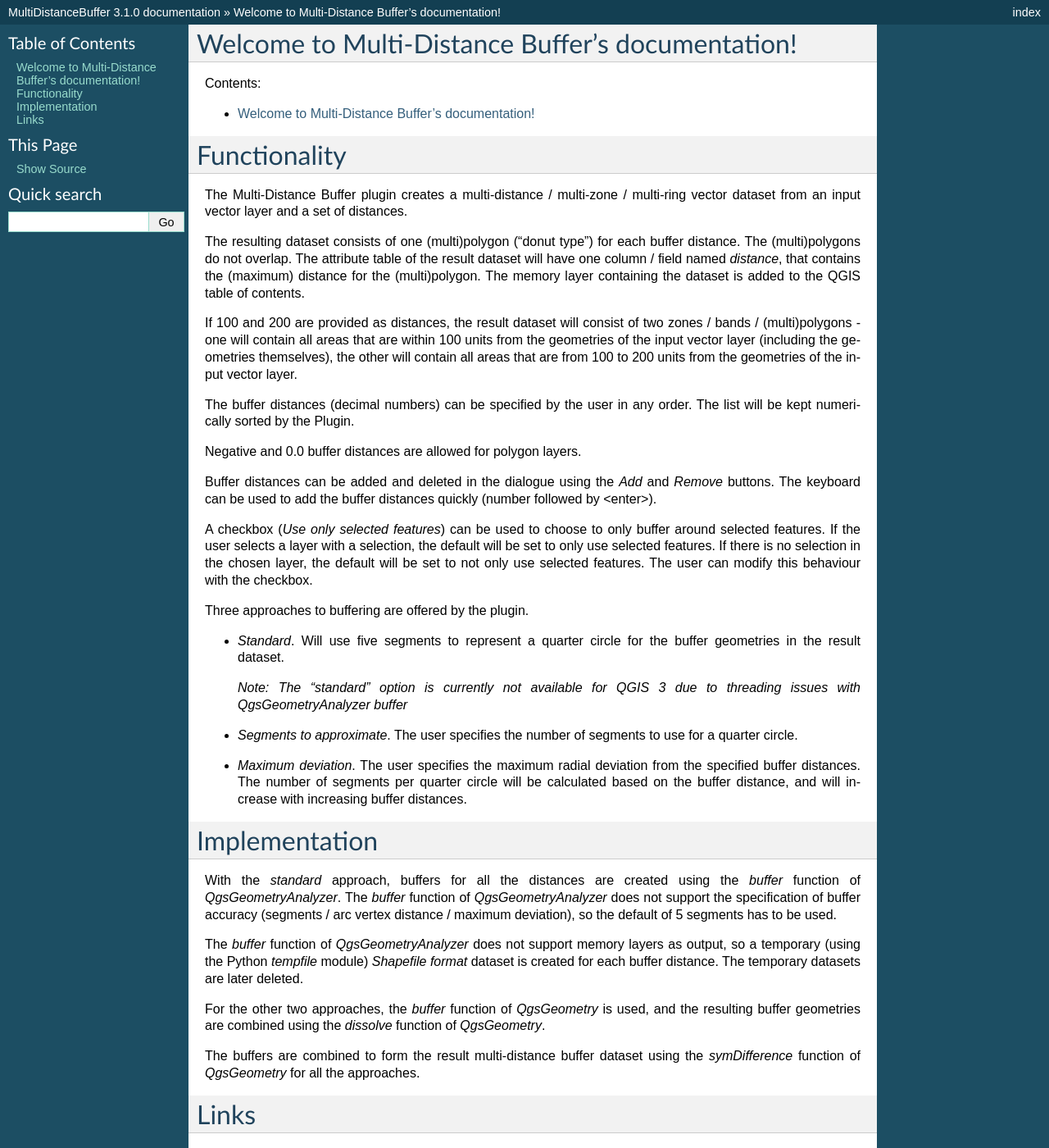
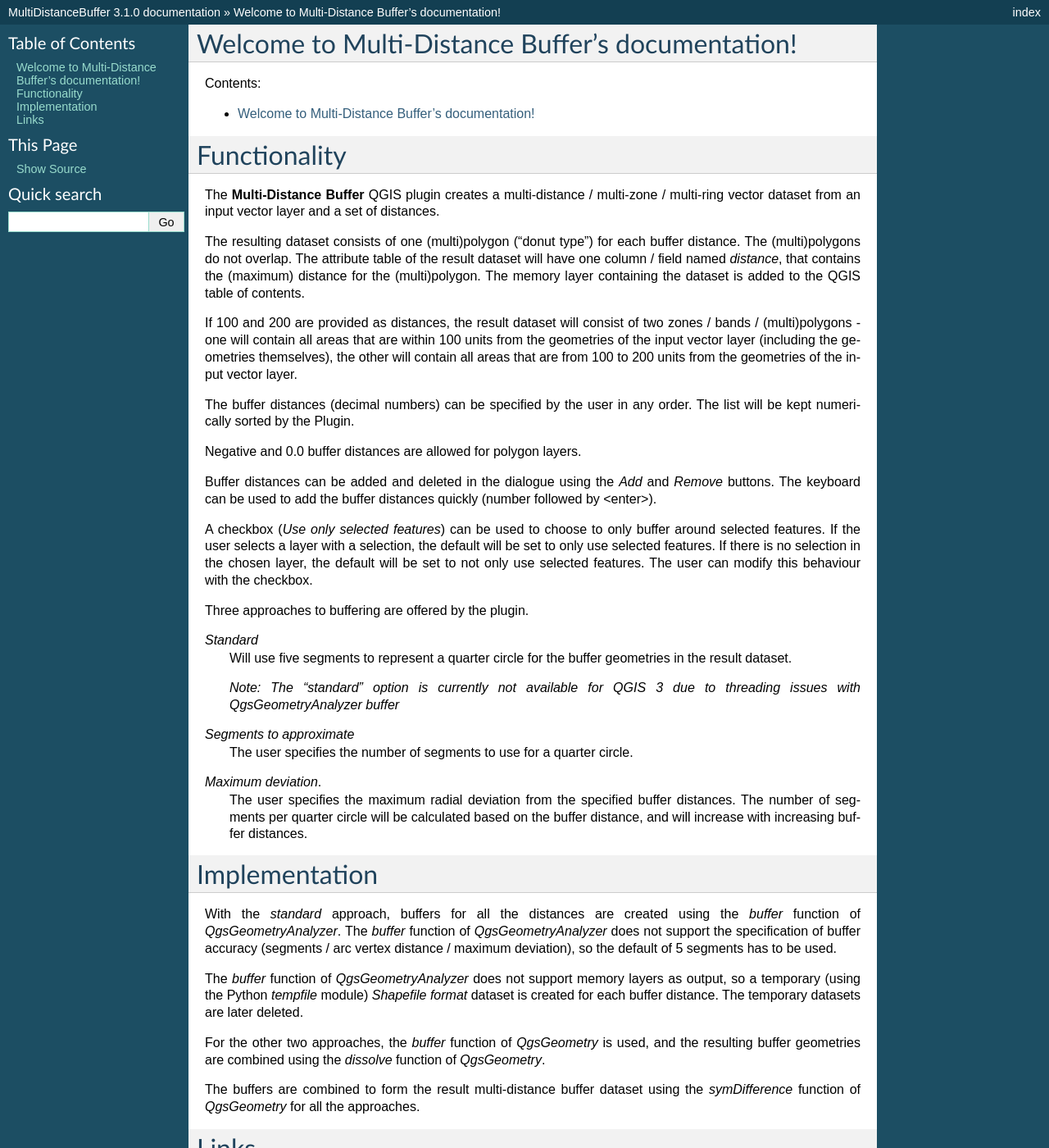
Before and after one commit to havatv/qgismultidistancebufferplugin, a Sphinx documentation site: the page built from help/source/index.rst, in a window 1280 px wide and 1400 px high. Shown: the whole window at 82% size. Built offline with Sphinx 7.4.7, drawn with Linux system fonts in a browser that asks for light colours; formulas are drawn with MathJax 3.

Commit message:
Documentation formatting

```diff
--- a/help/source/index.rst
+++ b/help/source/index.rst
@@ -16,7 +16,7 @@
 Functionality
 ==================
 
-The Multi-Distance Buffer plugin creates a multi-distance /
+The **Multi-Distance Buffer** QGIS plugin creates a multi-distance /
 multi-zone / multi-ring vector dataset from an input vector layer
 and a set of distances.
 
@@ -57,16 +57,19 @@
 
 Three approaches to buffering are offered by the plugin.
 
-* *Standard*. Will use five segments to represent a quarter circle
+*Standard*
+  Will use five segments to represent a quarter circle
   for the buffer geometries in the result dataset.
 
   *Note: The "standard" option is currently not available for QGIS 3
   due to threading issues with QgsGeometryAnalyzer buffer*
 
-* *Segments to approximate*.  The user specifies the number of
+*Segments to approximate*
+  The user specifies the number of
   segments to use for a quarter circle.
 
-* *Maximum deviation*.  The user specifies the maximum radial
+*Maximum deviation*.
+  The user specifies the maximum radial
   deviation from the specified buffer distances.
   The number of segments per quarter circle will be calculated
   based on the buffer distance, and will increase with increasing
```
